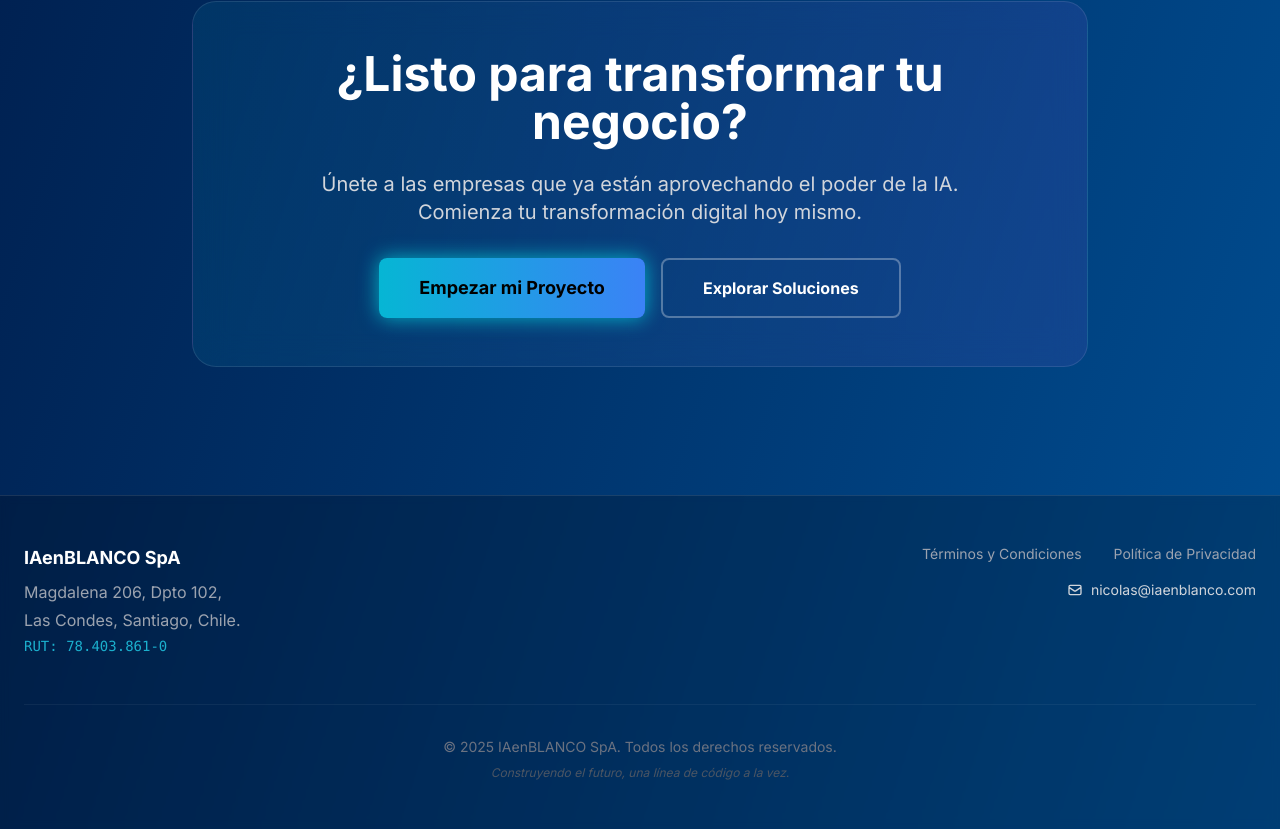
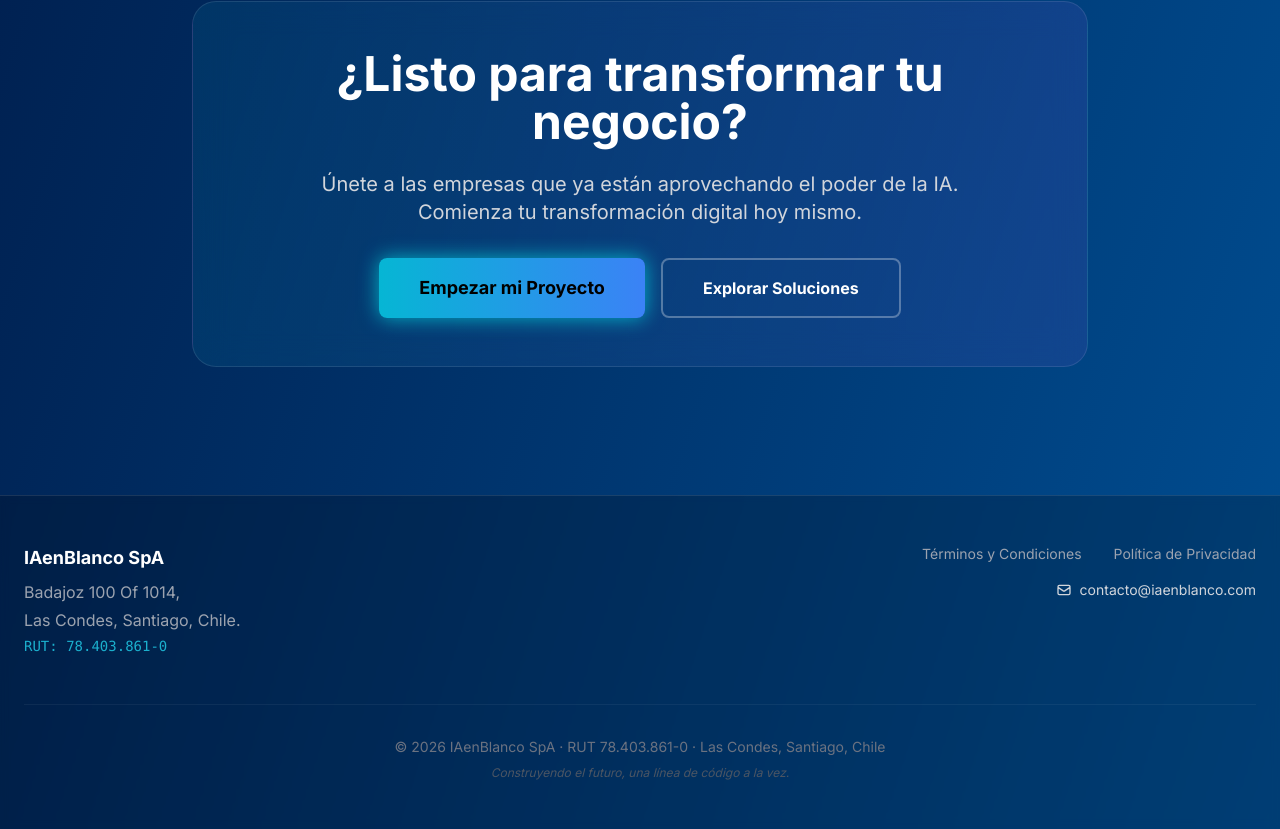
Before and after one commit to iaenblanco/P-web-IAENBLANCO, a Next.js app: page / in a window 1280 px wide. Shown: the part 3181-4010 px from the top of the page. Built offline with nearby package versions, Linux system fonts and the light colour scheme; no server answers.

Commit message:
chore: update company legal info, address and email for Meta verification

```diff
--- a/app/contacto/page.tsx
+++ b/app/contacto/page.tsx
@@ -87,9 +87,9 @@ export default function ContactoPage() {
     {
       icon: MailIcon,
       title: 'Email',
-      content: 'nicolas@iaenblanco.com',
+      content: 'contacto@iaenblanco.com',
       description: 'Respuesta en 24 horas',
-      href: 'mailto:nicolas@iaenblanco.com'
+      href: 'mailto:contacto@iaenblanco.com'
     },
     {
       icon: PhoneIcon,
@@ -216,7 +216,7 @@ export default function ContactoPage() {
               <div className="grid grid-cols-1 md:grid-cols-2 gap-x-12 gap-y-6">
                 <div className="flex flex-col">
                   <span className="text-gray-400 text-sm uppercase tracking-wider mb-1">Razón Social</span>
-                  <span className="text-white font-semibold">IAenBLANCO SpA</span>
+                  <span className="text-white font-semibold">IAenBlanco SpA</span>
                 </div>
                 <div className="flex flex-col">
                   <span className="text-gray-400 text-sm uppercase tracking-wider mb-1">RUT</span>
@@ -224,7 +224,7 @@ export default function ContactoPage() {
                 </div>
                 <div className="flex flex-col">
                   <span className="text-gray-400 text-sm uppercase tracking-wider mb-1">Dirección Comercial</span>
-                  <span className="text-white font-semibold">Magdalena 206, Dpto 102, Las Condes</span>
+                  <span className="text-white font-semibold">Badajoz 100 Of 1014, Las Condes</span>
                 </div>
                 <div className="flex flex-col">
                   <span className="text-gray-400 text-sm uppercase tracking-wider mb-1">Giro</span>
--- a/app/layout.tsx
+++ b/app/layout.tsx
@@ -3,17 +3,17 @@ import './globals.css'
 import { GoogleTagManager } from '@/components/GoogleTagManager'
 
 export const metadata: Metadata = {
-  title: 'IAenBLANCO SpA | Soluciones y Desarrollo con Inteligencia Artificial',
+  title: 'IAenBlanco SpA | Soluciones y Desarrollo con Inteligencia Artificial',
   description: 'Creamos soluciones web a medida, ofrecemos consultoría y te enseñamos sobre el poder de la IA para transformar tu negocio.',
   keywords: 'inteligencia artificial, IA, desarrollo web, consultoría IA, machine learning, automatización, transformación digital',
-  authors: [{ name: 'IAenBLANCO SpA' }],
-  creator: 'IAenBLANCO SpA',
-  publisher: 'IAenBLANCO SpA',
+  authors: [{ name: 'IAenBlanco SpA' }],
+  creator: 'IAenBlanco SpA',
+  publisher: 'IAenBlanco SpA',
   openGraph: {
-    title: 'IAenBLANCO SpA | Soluciones y Desarrollo con Inteligencia Artificial',
+    title: 'IAenBlanco SpA | Soluciones y Desarrollo con Inteligencia Artificial',
     description: 'Creamos soluciones web a medida, ofrecemos consultoría y te enseñamos sobre el poder de la IA para transformar tu negocio.',
     url: process.env.NEXT_PUBLIC_SITE_URL || 'https://iaenblanco.com',
-    siteName: 'IAenBLANCO SpA',
+    siteName: 'IAenBlanco SpA',
     locale: 'es_CL',
     type: 'website',
   },
@@ -23,7 +23,7 @@ export const metadata: Metadata = {
   },
   twitter: {
     card: 'summary_large_image',
-    title: 'IAenBLANCO SpA | Soluciones y Desarrollo con Inteligencia Artificial',
+    title: 'IAenBlanco SpA | Soluciones y Desarrollo con Inteligencia Artificial',
     description: 'Creamos soluciones web a medida, ofrecemos consultoría y te enseñamos sobre el poder de la IA para transformar tu negocio.',
     creator: '@iaenblanco',
   },
@@ -65,12 +65,12 @@ export default function RootLayout({
       {
         '@type': 'Organization',
         '@id': `${process.env.NEXT_PUBLIC_SITE_URL || 'https://iaenblanco.com'}/#organization`,
-        name: 'IAenBLANCO SpA',
-        legalName: 'IAenBLANCO SpA',
+        name: 'IAenBlanco SpA',
+        legalName: 'IAenBlanco SpA',
         taxID: '784038610',
         address: {
           '@type': 'PostalAddress',
-          streetAddress: 'Magdalena 206, Dpto 102',
+          streetAddress: 'Badajoz 100 Of 1014',
           addressLocality: 'Las Condes, Santiago',
           addressCountry: 'CL',
         },
@@ -87,7 +87,7 @@ export default function RootLayout({
           '@type': 'ContactPoint',
           telephone: '+56-9-XXXX-XXXX',
           contactType: 'customer service',
-          email: 'nicolas@iaenblanco.com',
+          email: 'contacto@iaenblanco.com',
           availableLanguage: 'Spanish',
         },
         sameAs: [
@@ -100,7 +100,7 @@ export default function RootLayout({
         '@type': 'WebSite',
         '@id': `${process.env.NEXT_PUBLIC_SITE_URL || 'https://iaenblanco.com'}/#website`,
         url: process.env.NEXT_PUBLIC_SITE_URL || 'https://iaenblanco.com',
-        name: 'IAenBLANCO SpA - Soluciones con IA',
+        name: 'IAenBlanco SpA - Soluciones con IA',
         description: 'Creamos soluciones web a medida con Inteligencia Artificial',
         publisher: {
           '@id': `${process.env.NEXT_PUBLIC_SITE_URL || 'https://iaenblanco.com'}/#organization`,
--- a/app/privacidad/page.tsx
+++ b/app/privacidad/page.tsx
@@ -27,7 +27,7 @@ export default function PrivacidadPage() {
                 <section>
                   <h2 className="text-2xl font-semibold text-white mb-4">1. Información que Recopilamos</h2>
                   <p>
-                    En IAenBLANCO SpA, RUT 78.403.861-0, con domicilio en Magdalena 206, Dpto 102, Santiago, Chile, nos tomamos muy en serio su privacidad. Recopilamos información que usted nos proporciona directamente cuando completa formularios en nuestro sitio, se registra para servicios o se comunica con nosotros. Esto puede incluir su nombre, dirección de correo electrónico, número de teléfono e información de su empresa.
+                    En IAenBlanco SpA, RUT 78.403.861-0, con domicilio en Badajoz 100 Of 1014, Las Condes, Santiago, Chile, nos tomamos muy en serio su privacidad. Recopilamos información que usted nos proporciona directamente cuando completa formularios en nuestro sitio, se registra para servicios o se comunica con nosotros. Esto puede incluir su nombre, dirección de correo electrónico, número de teléfono e información de su empresa.
                   </p>
                 </section>
 
@@ -68,13 +68,13 @@ export default function PrivacidadPage() {
                 <section>
                   <h2 className="text-2xl font-semibold text-white mb-4">6. Sus Derechos</h2>
                   <p>
-                    Usted tiene derecho a solicitar acceso a la información personal que tenemos sobre usted, así como a solicitar la corrección o eliminación de dicha información. Para ejercer estos derechos, por favor contáctenos a través de nicolas@iaenblanco.com.
+                    Usted tiene derecho a solicitar acceso a la información personal que tenemos sobre usted, así como a solicitar la corrección o eliminación de dicha información. Para ejercer estos derechos, por favor contáctenos a través de contacto@iaenblanco.com.
                   </p>
                 </section>
               </div>
 
               <div className="mt-12 pt-8 border-t border-white/10 text-sm text-gray-400">
-                Última actualización: 23 de abril de 2026
+                Última actualización: 13 de mayo de 2026
               </div>
             </div>
           </div>
--- a/app/terminos/page.tsx
+++ b/app/terminos/page.tsx
@@ -27,7 +27,7 @@ export default function TerminosPage() {
                 <section>
                   <h2 className="text-2xl font-semibold text-white mb-4">1. Introducción</h2>
                   <p>
-                    Bienvenido a IAenBLANCO SpA, RUT 78.403.861-0, con domicilio en Magdalena 206, Dpto 102, Santiago, Chile. Al acceder y utilizar este sitio web, usted acepta cumplir y estar sujeto a los siguientes términos y condiciones de uso. Si no está de acuerdo con alguna parte de estos términos, le rogamos que no utilice nuestro sitio web.
+                    Bienvenido a IAenBlanco SpA, RUT 78.403.861-0, con domicilio en Badajoz 100 Of 1014, Las Condes, Santiago, Chile. Al acceder y utilizar este sitio web, usted acepta cumplir y estar sujeto a los siguientes términos y condiciones de uso. Si no está de acuerdo con alguna parte de estos términos, le rogamos que no utilice nuestro sitio web.
                   </p>
                 </section>
 
@@ -48,14 +48,14 @@ export default function TerminosPage() {
                 <section>
                   <h2 className="text-2xl font-semibold text-white mb-4">4. Limitación de Responsabilidad</h2>
                   <p>
-                    El uso de cualquier información o material en este sitio web es bajo su propio riesgo, por lo que IAenBLANCO SpA no será responsable. Será su propia responsabilidad asegurarse de que cualquier producto, servicio o información disponible a través de este sitio web cumpla con sus requisitos específicos.
+                    El uso de cualquier información o material en este sitio web es bajo su propio riesgo, por lo que IAenBlanco SpA no será responsable. Será su propia responsabilidad asegurarse de que cualquier producto, servicio o información disponible a través de este sitio web cumpla con sus requisitos específicos.
                   </p>
                 </section>
 
                 <section>
                   <h2 className="text-2xl font-semibold text-white mb-4">5. Modificaciones</h2>
                   <p>
-                    IAenBLANCO SpA se reserva el derecho de revisar estos términos en cualquier momento sin previo aviso. Al utilizar este sitio web, usted acepta estar sujeto a la versión actual de estos términos y condiciones.
+                    IAenBlanco SpA se reserva el derecho de revisar estos términos en cualquier momento sin previo aviso. Al utilizar este sitio web, usted acepta estar sujeto a la versión actual de estos términos y condiciones.
                   </p>
                 </section>
 
@@ -68,7 +68,7 @@ export default function TerminosPage() {
               </div>
 
               <div className="mt-12 pt-8 border-t border-white/10 text-sm text-gray-400">
-                Última actualización: 23 de abril de 2026
+                Última actualización: 13 de mayo de 2026
               </div>
             </div>
           </div>
--- a/components/Footer.tsx
+++ b/components/Footer.tsx
@@ -8,8 +8,8 @@ export const Footer: React.FC = () => {
           {/* Columna Izquierda: Identidad y Datos Legales */}
           <div className="text-left space-y-4">
             <address className="not-italic text-gray-400 space-y-1">
-              <p className="text-white font-bold text-lg mb-2">IAenBLANCO SpA</p>
-              <p>Magdalena 206, Dpto 102,</p>
+              <p className="text-white font-bold text-lg mb-2">IAenBlanco SpA</p>
+              <p>Badajoz 100 Of 1014,</p>
               <p>Las Condes, Santiago, Chile.</p>
               <p className="text-cyan-400/80 font-mono text-sm mt-2">RUT: 78.403.861-0</p>
             </address>
@@ -23,11 +23,11 @@ export const Footer: React.FC = () => {
             </nav>
 
             <p className="text-sm">
-              <a href="mailto:nicolas@iaenblanco.com" className="text-gray-300 hover:text-cyan-400 transition-colors flex items-center md:justify-end gap-2">
+              <a href="mailto:contacto@iaenblanco.com" className="text-gray-300 hover:text-cyan-400 transition-colors flex items-center md:justify-end gap-2">
                 <svg className="w-4 h-4" fill="none" stroke="currentColor" viewBox="0 0 24 24">
                   <path strokeLinecap="round" strokeLinejoin="round" strokeWidth={2} d="M3 8l7.89 5.26a2 2 0 002.22 0L21 8M5 19h14a2 2 0 002-2V7a2 2 0 00-2-2H5a2 2 0 00-2 2v10a2 2 0 002 2z" />
                 </svg>
-                nicolas@iaenblanco.com
+                contacto@iaenblanco.com
               </a>
             </p>
           </div>
@@ -36,7 +36,7 @@ export const Footer: React.FC = () => {
         {/* Copyright Inferior */}
         <div className="mt-12 pt-8 border-t border-white/5 text-center">
           <p className="text-gray-500 text-sm">
-            &copy; {new Date().getFullYear()} IAenBLANCO SpA. Todos los derechos reservados.
+            &copy; 2026 IAenBlanco SpA &middot; RUT 78.403.861-0 &middot; Las Condes, Santiago, Chile
           </p>
           <p className="text-gray-600 text-xs mt-2 italic">
             Construyendo el futuro, una línea de código a la vez.
--- a/panel-app/index.html
+++ b/panel-app/index.html
@@ -3,7 +3,7 @@
 <head>
 <meta charset="UTF-8">
 <meta name="viewport" content="width=device-width, initial-scale=1.0">
-<title>IAenBLANCO SpA — El Camino al Éxito 🚀</title>
+<title>IAenBlanco SpA — El Camino al Éxito 🚀</title>
 <link rel="preconnect" href="https://fonts.googleapis.com">
 <link href="https://fonts.googleapis.com/css2?family=Outfit:wght@400;500;600;700;800&family=Inter:wght@400;500;600&family=JetBrains+Mono:wght@400;500&display=swap" rel="stylesheet">
 <style>
@@ -315,7 +315,7 @@ input[type=range].rm-slider::-webkit-slider-thumb:hover { transform: scale(1.15)
 
 <aside class="sidebar" id="sidebar">
   <div class="logo">
-    <div class="logo-mark">IAen<span>BLANCO SpA</span></div>
+    <div class="logo-mark">IAen<span>Blanco SpA</span></div>
     <div class="logo-sub">Panel Estratégico & Operativo</div>
   </div>
 
@@ -512,7 +512,7 @@ input[type=range].rm-slider::-webkit-slider-thumb:hover { transform: scale(1.15)
 <section id="roadmap" class="section">
   <div class="page-header">
     <div>
-      <div class="page-title">METAS IAENBLANCO SpA</div>
+      <div class="page-title">METAS IAenBlanco SpA</div>
       <div class="page-sub">si no rendimos, sanexid</div>
     </div>
   </div>
```
Also changed, not shown: public/manifest.json.
